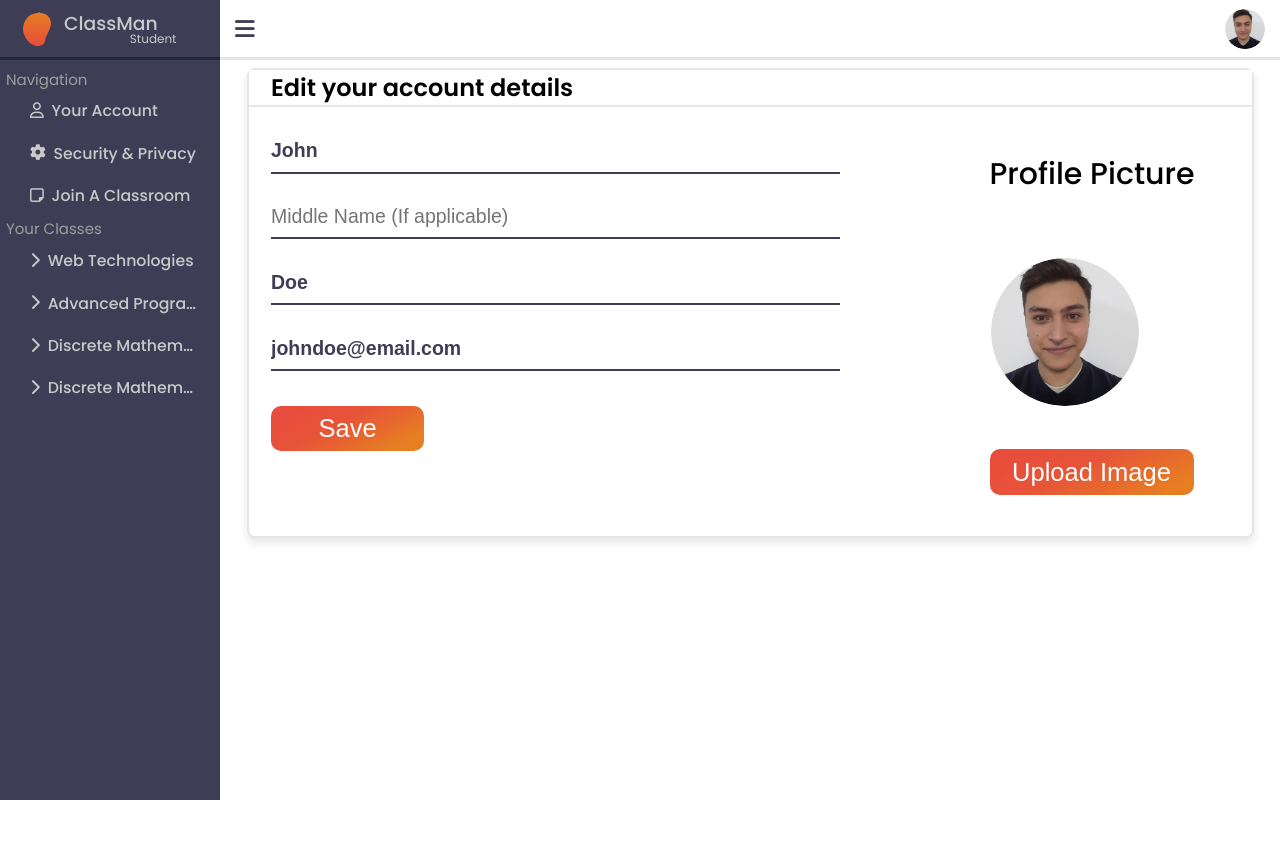
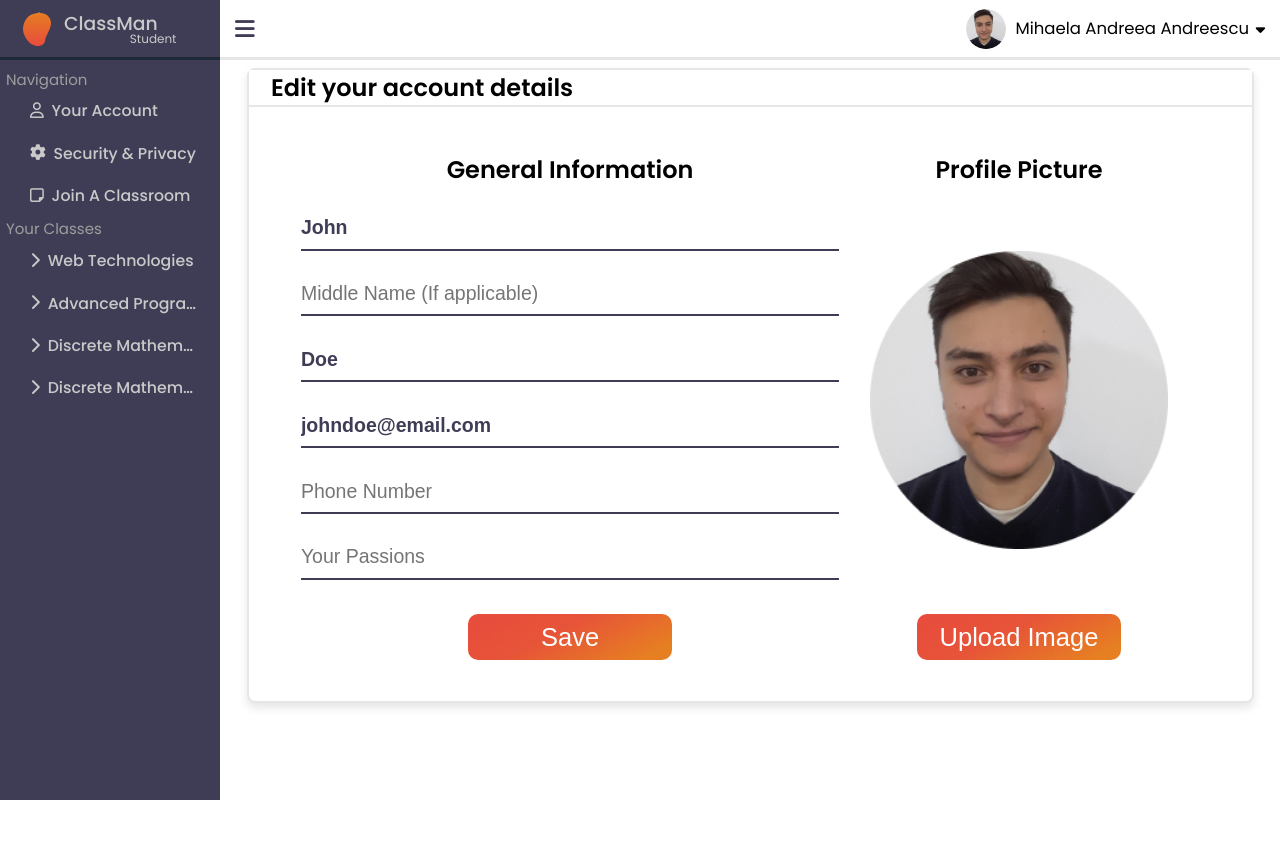
Before and after one commit to codrin-postu/Proiect-Web, a PHP site: page /dashboard-student/account.html in a window 1280 px wide. Run offline with PHP 8.4, Linux system fonts and the light colour scheme; some libraries are stand-ins or nearby versions.

Commit message:
Reparat Edit Account Studenti

```diff
--- a/src/dashboard-student/account.html
+++ b/src/dashboard-student/account.html
@@ -23,9 +23,15 @@
             <i class="fas fa-bars" id="header-toggle"></i>
         </div>
 
-        <div class="header-img">
-            <img src="../images/png/codrin-img.png" alt="Profile Picture">
+        <div class="header-account">
+            <div class="header-img">
+                <img src="../images/png/codrin-img.png" alt="Profile Picture">
+            </div>
+            <p class="name">Mihaela Andreea Andreescu</p>
+            <i class="fas fa-sort-down"></i>
         </div>
+
+
     </header>
     <div class="l-navbar first-navbar" id="navbar">
         <nav class="nav">
@@ -185,20 +191,21 @@
             <div class="section-content">
                 <div class="account-info-split">
                     <div class="information-change">
+                        <h3>General Information</h3>
                         <form action="/nothing.js" target="blank">
 
                             <input type="text" name="FirstName" placeholder="First Name" value="John" required>
                             <input type="text" name="MidName" placeholder="Middle Name (If applicable)">
                             <input type="text" name="LastName" placeholder="Last Name" value="Doe" required>
-                            <input type="email" name="Email" placeholder="Email address" value="johndoe@email.com"
-                                required>
-
-                            <button type="submit">Save</button>
+                            <input type="email" name="Email" placeholder="Email address" value="johndoe@email.com" required>
+                            <input type="telephone" name="Phone" placeholder="Phone Number" value="">
+                            <input type="text" name="Passions" placeholder="Your Passions" value="">
                         </form>
+                        <button type="submit">Save</button>
                     </div>
 
                     <div class="image-change">
-                        <p>Profile Picture</p>
+                        <h3>Profile Picture</h3>
                         <img src="../images/png/codrin-img.png" alt="Profile Image">
                         <button type="submit">Upload Image</button>
                     </div>
--- a/src/styles/dashboard-student.css
+++ b/src/styles/dashboard-student.css
@@ -109,11 +109,27 @@ a {
   cursor: pointer;
 }
 
+.header-account {
+  display: flex;
+  justify-content: center;
+  align-items: center;
+
+}
+
+.header-account p {
+  margin: 0 0.4em 0 0.6em;
+  font-size: 1.1em;
+  font-weight: 400;
+  white-space: nowrap;
+}
+
+.header-account i {
+  padding-bottom: 0.3em;
+}
+
 .header-img {
   width: 35px;
   height: 35px;
-  display: flex;
-  justify-content: center;
   border-radius: 50%;
   overflow: hidden;
 }
@@ -319,7 +335,6 @@ a {
 .main-content::-webkit-scrollbar {
   display: none;
 }
-
 
 section {
   border-color: #e6e6e6;
@@ -605,10 +620,9 @@ section .emphasis {
   text-transform: uppercase;
 }
 
-
 /* Edit Account Page Specific  */
 
-.edit-account .section-content{
+.edit-account .section-content {
   max-height: 80vh;
 }
 
@@ -618,33 +632,44 @@ section .emphasis {
 }
 
 .edit-account .information-change {
-  flex-basis: 95%;
-}
-
-.edit-account .image-change {
-  flex-basis: 95%;
+  margin-top: 2em;
   display: flex;
   flex-direction: column;
   align-items: center;
 }
 
-.image-change p {
-  font-size: 2em;
-  font-weight: 500;
-  align-self: flex-start;
+.information-change form {
+  display: flex;
+  flex-direction: column;
+  width: 100%;
+  align-items: center;
 }
 
-.image-change img{
-  margin: 2em 0;
-  max-width: 20em;
-  max-height: 20em;
-  border: #fff 1px solid;  /* Temporary: Will be changed to an actual visible border */
-  border-radius: 100%;
+.edit-account .image-change {
+  margin-top: 5em;
+  display: flex;
+  flex-direction: column;
+  align-items: center;
 }
 
-.image-change button {
+.edit-account button {
   width: 8em;
-  align-self: flex-start;
+}
+
+.edit-account h3 {
+  margin-bottom: 0.5em;
+
+  font-size: 1.6em;
+  font-weight: 600;
+
+}
+
+.image-change img {
+  margin: 2em 0;
+  width: 15em;
+  height: 15em;
+  border: #fff 1px solid; /* Temporary: Will be changed to an actual visible border */
+  border-radius: 100%;
 }
 
 /* End Edit Account Page Specific  */
@@ -673,7 +698,7 @@ section .emphasis {
   border-collapse: collapse;
 }
 
-.class-information tr{
+.class-information tr {
   border-bottom: 1px #868686 solid;
 }
 
@@ -727,7 +752,7 @@ section .emphasis {
 }
 
 .attendance-history .attendance-status.attended {
-  color: #27AE60;
+  color: #27ae60;
   font-weight: 400;
 }
 
@@ -797,30 +822,31 @@ section .emphasis {
   .edit-account .account-info-split {
     flex-direction: row;
     justify-content: space-between;
+    margin-right: 4em;
   }
 
   .edit-account .information-change {
-    flex-basis: 66%;
-
-  }
-
-  .edit-account img {
-    width: 10em;
-    height: 10em;
+    flex-basis: 70%;
+    align-items: center;
   }
 
   .edit-account .image-change {
-    flex-basis: 25%;
-    align-items: flex-start;
-    height: 100%;
+    margin-top: 2em;
+
+    height: inherit;
+    justify-content: space-between;
+    align-items: center;
   }
 
-
+  .image-change img {
+    width: 20em;
+    height: 20em;
+    border-radius: 0%;
+  }
 
   .class-information p {
     font-size: 1.2em;
   }
-
 
   /* End Page Specific  */
 
```
